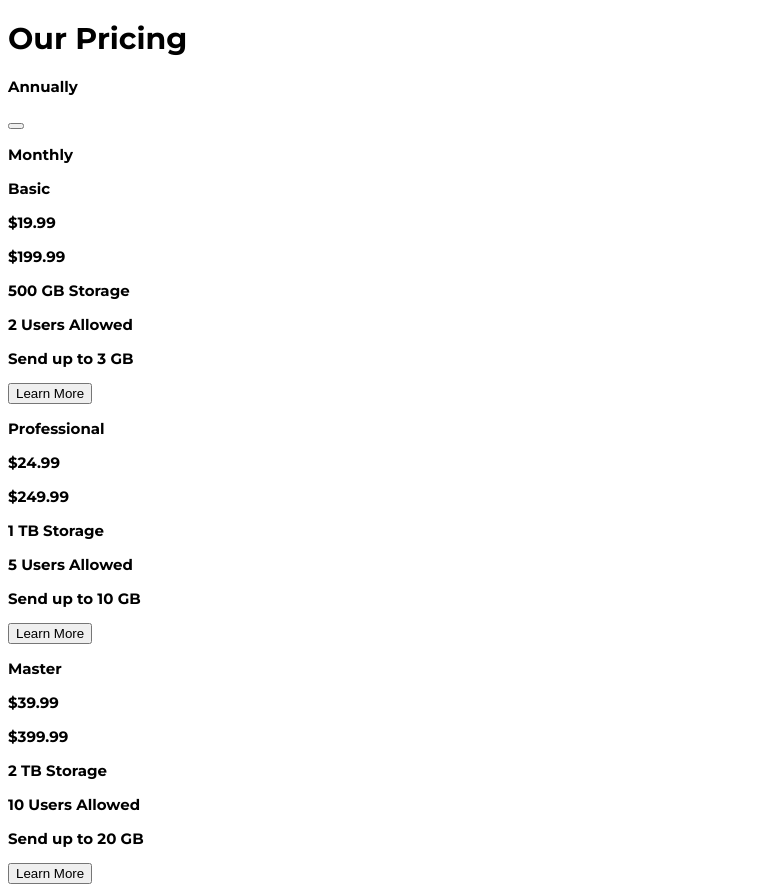
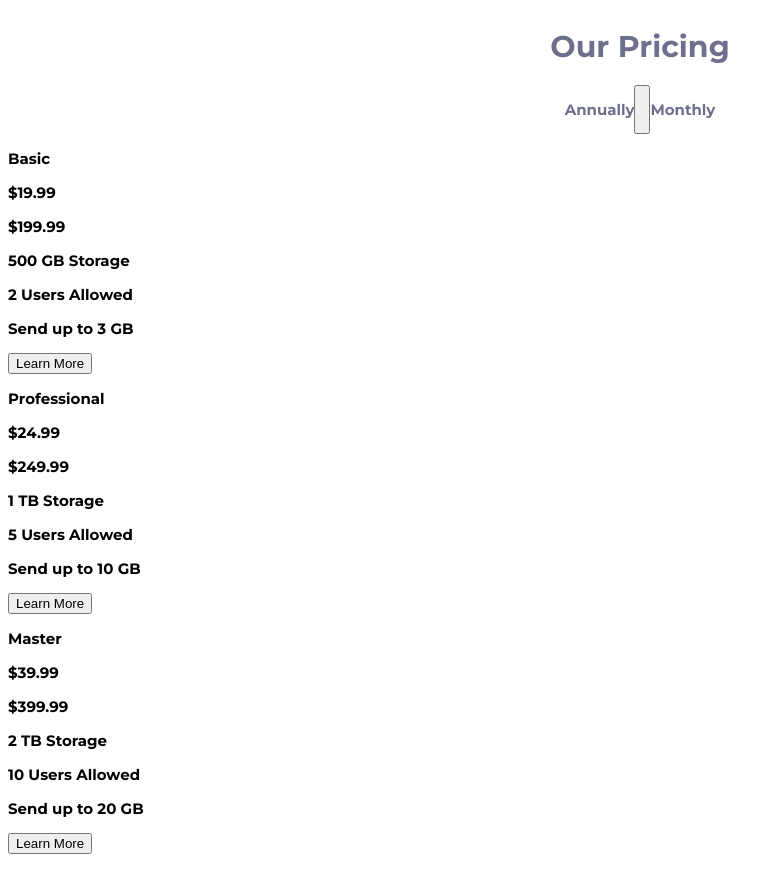
Before and after one commit to petramello/pricing-challenge, a plain HTML site: page index.html in a window 1280 px wide. Shown: the whole page, without its empty margins (0-783 px from the left). After the commit the page ends 862 px from the top, so only its background shows below. Drawn offline with Linux system fonts and the light colour scheme.

Commit message:
Styling header component and adding style-guide.md on .gitignore

```diff
--- a/index.html
+++ b/index.html
@@ -17,9 +17,9 @@
     </head>
 
     <body>
-        <header>
+        <header class="header">
             <h1>Our Pricing</h1>
-            <div>
+            <div class="switch-plan">
                 <p>Annually</p>
                 <button></button>
                 <p>Monthly</p>
--- a/styled.css
+++ b/styled.css
@@ -2,3 +2,17 @@ body {
     font-family: 'Montserrat', sans-serif;
     font-size: 15px;
 }
+
+.header {
+    display: flex;
+    flex-flow: column wrap;
+    align-items: center;
+    justify-content: center;
+    align-self: center;
+    color: #6d6f8d;
+}
+
+.switch-plan {
+    display: flex;
+    flex-flow: row nowrap;
+}
```
Also changed, not shown: 2 other files.
